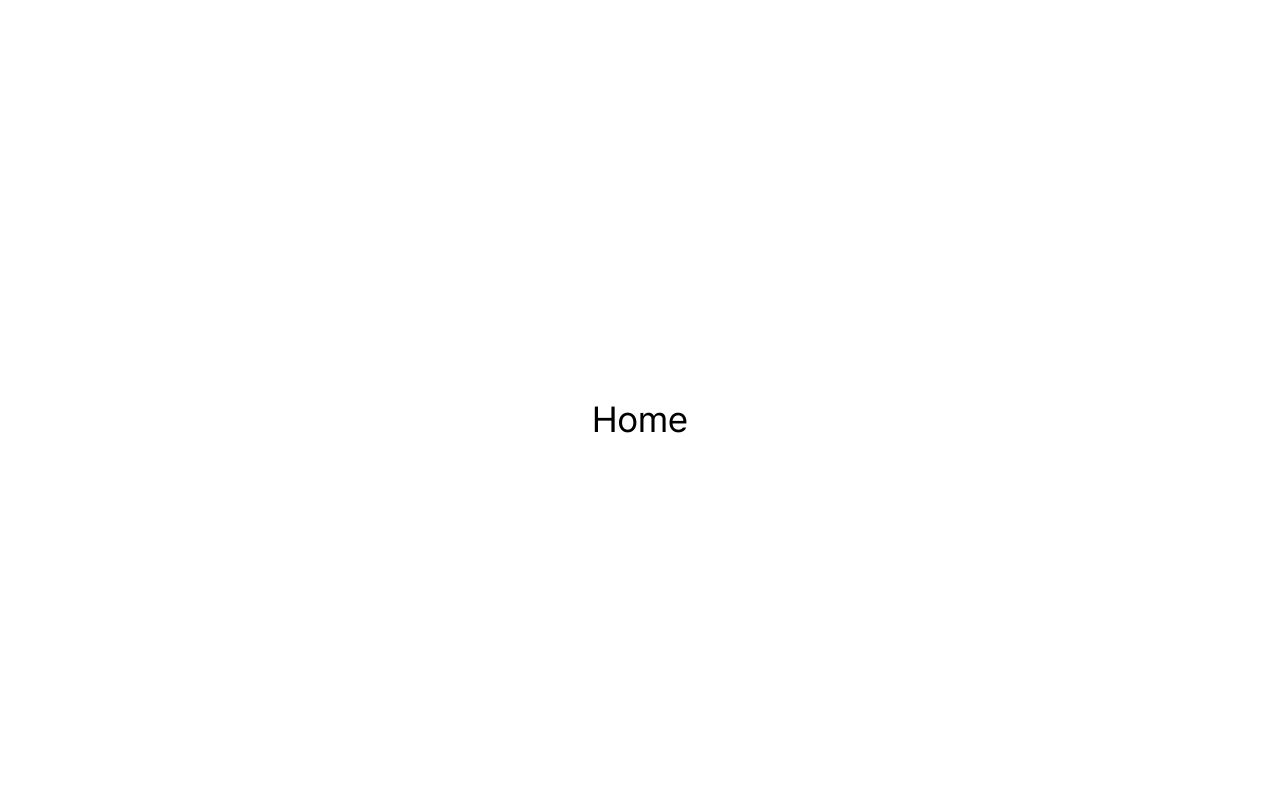
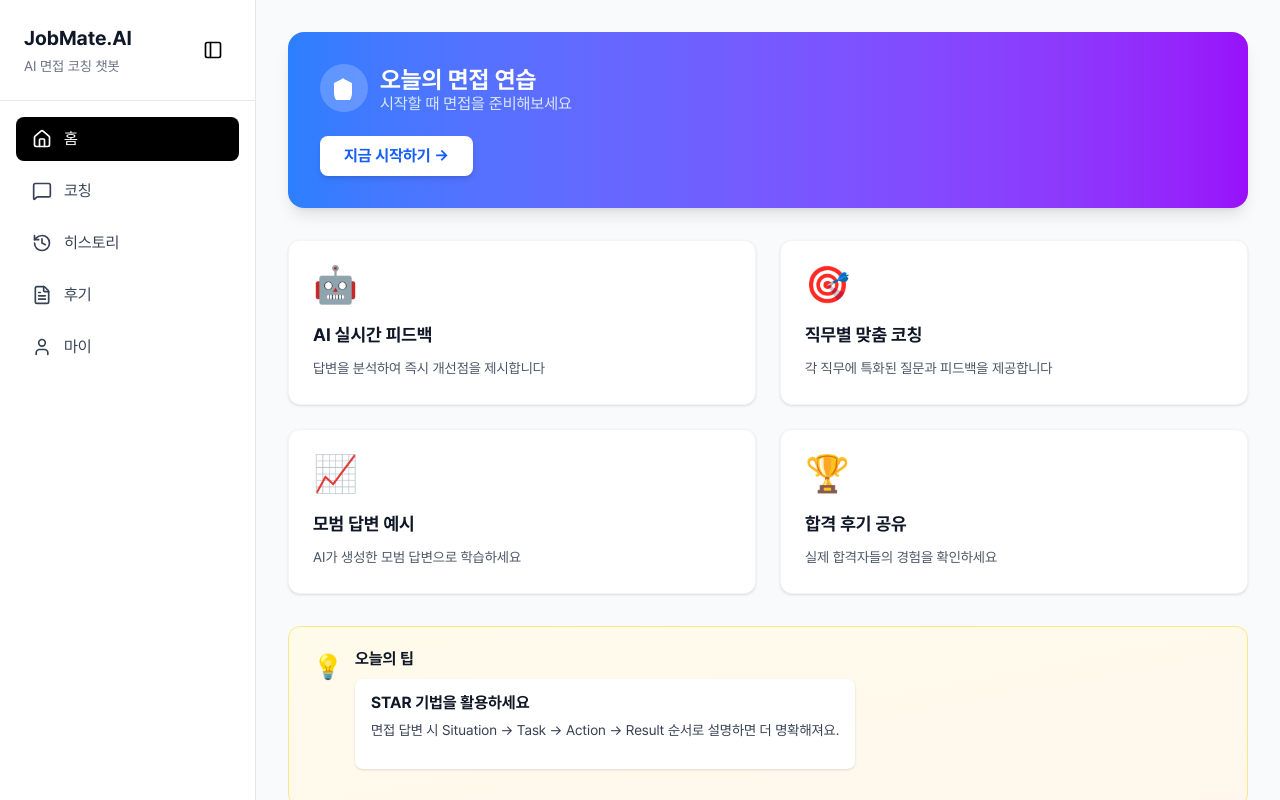
Before and after one commit to JobMate-team/jobmate-frontend, a React (Vite) app: page / in a window 1280 px wide. Built offline with nearby package versions, Linux system fonts and the light colour scheme.

Commit message:
[#5] feat: 홈 화면 PC 버전 사이드바 구현

```diff
--- a/index.html
+++ b/index.html
@@ -4,7 +4,7 @@
     <meta charset="UTF-8" />
     <link rel="icon" type="image/svg+xml" href="/Logo.svg" />
     <meta name="viewport" content="width=device-width, initial-scale=1.0" />
-    <title>jobmate</title>
+    <title>JobMate.AI</title>
   </head>
   <body>
     <div id="root"></div>
--- a/package.json
+++ b/package.json
@@ -16,6 +16,7 @@
     "@tanstack/react-query": "^5.90.7",
     "axios": "^1.13.2",
     "clsx": "^2.1.1",
+    "lucide-react": "^0.555.0",
     "react": "^19.1.1",
     "react-dom": "^19.1.1",
     "react-hot-toast": "^2.6.0",
--- /dev/null
+++ b/src/components/layouts/SideBar.tsx
@@ -0,0 +1,69 @@
+import clsx from 'clsx';
+import { Home, MessageSquare, History, FileText, User, Menu, PanelLeft } from 'lucide-react';
+import { useState } from 'react';
+
+const menuItems = [
+  { id: 'home', icon: Home, label: '홈' },
+  { id: 'tasks', icon: MessageSquare, label: '코칭' },
+  { id: 'missions', icon: History, label: '히스토리' },
+  { id: 'schedule', icon: FileText, label: '후기' },
+  { id: 'mypage', icon: User, label: '마이' },
+];
+
+const SideBar = () => {
+  const [activeMenu, setActiveMenu] = useState('home');
+  const [isSidebarOpen, setIsSidebarOpen] = useState(true);
+
+  return (
+    <aside
+      className={clsx(
+        'bg-white border-r border-gray-200 flex flex-col transition-all duration-300',
+        isSidebarOpen ? 'w-64' : 'w-20',
+      )}
+    >
+      {/* 상단 헤더 */}
+      <div className='p-6 border-b border-gray-200 flex items-center justify-between'>
+        {isSidebarOpen && (
+          <div>
+            <div className='flex flex-row gap-2'>
+              <h1 className='text-xl font-bold text-gray-900'>JobMate.AI</h1>
+            </div>
+
+            <p className='text-sm text-gray-500 mt-1'>AI 면접 코칭 챗봇</p>
+          </div>
+        )}
+
+        <button
+          onClick={() => setIsSidebarOpen((prev) => !prev)}
+          className='p-2 rounded-md hover:bg-gray-100'
+        >
+          {isSidebarOpen ? <PanelLeft size={20} /> : <Menu size={20} />}
+        </button>
+      </div>
+
+      {/* 메뉴 */}
+      <nav className='flex-1 p-4'>
+        {menuItems.map((item) => {
+          const Icon = item.icon;
+          const isActive = activeMenu === item.id;
+
+          return (
+            <button
+              key={item.id}
+              onClick={() => setActiveMenu(item.id)}
+              className={clsx(
+                'w-full flex items-center transition-colors mb-2 rounded-lg px-4 py-3 gap-3',
+                isActive ? 'bg-black text-white' : 'text-gray-700 hover:bg-gray-100',
+              )}
+            >
+              <Icon className='w-5 h-5 min-w-5' />
+              {isSidebarOpen && <span>{item.label}</span>}
+            </button>
+          );
+        })}
+      </nav>
+    </aside>
+  );
+};
+
+export default SideBar;
--- a/src/pages/Homepage.tsx
+++ b/src/pages/Homepage.tsx
@@ -1,5 +1,87 @@
-const Homepage = () => {
-  return <div className='text-4xl h-screen w-full text-center mt-100'>Home</div>;
+import SideBar from '@/components/layouts/SideBar';
+
+const HomePage = () => {
+  const features = [
+    {
+      icon: '🤖',
+      title: 'AI 실시간 피드백',
+      description: '답변을 분석하여 즉시 개선점을 제시합니다',
+    },
+    {
+      icon: '🎯',
+      title: '직무별 맞춤 코칭',
+      description: '각 직무에 특화된 질문과 피드백을 제공합니다',
+    },
+    {
+      icon: '📈',
+      title: '모범 답변 예시',
+      description: 'AI가 생성한 모범 답변으로 학습하세요',
+    },
+    {
+      icon: '🏆',
+      title: '합격 후기 공유',
+      description: '실제 합격자들의 경험을 확인하세요',
+    },
+  ];
+
+  return (
+    <div className='flex h-screen bg-gray-50'>
+      <SideBar />
+
+      {/* 메인 컨텐츠 */}
+      <main className='flex-1 overflow-auto'>
+        <div className='max-w-6xl mx-auto p-8'>
+          {/* 환영 카드 */}
+          <div className='bg-linear-to-r from-blue-500 to-purple-600 rounded-2xl p-8 text-white mb-8 shadow-lg'>
+            <div className='flex items-center gap-3 mb-6'>
+              <div className='w-12 h-12 bg-white/20 rounded-full flex items-center justify-center'>
+                <svg className='w-6 h-6' viewBox='0 0 24 24' fill='currentColor'>
+                  <path d='M12 2L2 7v10c0 5.55 3.84 10.74 9 12 5.16-1.26 9-6.45 9-12V7l-10-5z' />
+                </svg>
+              </div>
+              <div>
+                <h2 className='text-2xl font-bold'>오늘의 면접 연습</h2>
+                <p className='text-blue-100'>시작할 때 면접을 준비해보세요</p>
+              </div>
+            </div>
+            <button className='bg-white text-blue-600 font-semibold px-6 py-3 rounded-lg hover:bg-blue-50 transition-colors shadow-md'>
+              지금 시작하기 →
+            </button>
+          </div>
+
+          {/* 기능 카드 */}
+          <div className='grid grid-cols-2 gap-6 mb-8'>
+            {features.map((feature, index) => (
+              <div
+                key={index}
+                className='bg-white rounded-xl p-6 shadow-sm hover:shadow-md transition-shadow cursor-pointer border border-gray-100'
+              >
+                <div className='text-4xl mb-4'>{feature.icon}</div>
+                <h3 className='text-lg font-bold text-gray-900 mb-2'>{feature.title}</h3>
+                <p className='text-sm text-gray-600 leading-relaxed'>{feature.description}</p>
+              </div>
+            ))}
+          </div>
+
+          {/* 오늘의 팁 */}
+          <div className='bg-linear-to-br from-amber-50 to-orange-50 rounded-xl p-6 border border-amber-200'>
+            <div className='flex items-start gap-3'>
+              <span className='text-2xl'>💡</span>
+              <div>
+                <h3 className='font-bold text-gray-900 mb-3'>오늘의 팁</h3>
+                <div className='bg-white rounded-lg p-4 mb-3 shadow-sm'>
+                  <h4 className='font-semibold text-gray-900 mb-2'>STAR 기법을 활용하세요</h4>
+                  <p className='text-sm text-gray-700 leading-relaxed mb-3'>
+                    면접 답변 시 Situation → Task → Action → Result 순서로 설명하면 더 명확해져요.
+                  </p>
+                </div>
+              </div>
+            </div>
+          </div>
+        </div>
+      </main>
+    </div>
+  );
 };
 
-export default Homepage;
+export default HomePage;
--- a/src/pages/LoginPage.tsx
+++ b/src/pages/LoginPage.tsx
@@ -1,6 +1,6 @@
 import { KakaoIcon, LogoIcon } from '@/assets';
 import Button from '@/components/common/Button';
-import toast from 'react-hot-toast';
+import { showToast } from '@/utils/toast';
 import { useNavigate } from 'react-router-dom';
 
 const LoginPage = () => {
@@ -29,7 +29,7 @@ const LoginPage = () => {
             className='w-full bg-[#FEE500] font-medium'
             onClick={() => {
               navigate('/role');
-              toast.success('카카오 로그인 성공!');
+              showToast.success('카카오 로그인 성공!');
             }}
           >
             <KakaoIcon /> 카카오로 로그인
--- a/src/pages/SelectRolePage.tsx
+++ b/src/pages/SelectRolePage.tsx
@@ -11,7 +11,7 @@ import {
 } from 'react-icons/io';
 import { useState } from 'react';
 import clsx from 'clsx';
-import toast from 'react-hot-toast';
+import { showToast } from '@/utils/toast';
 
 const roleList = [
   { id: 1, icon: <IoMdPaper size={28} />, name: '기획' },
@@ -69,7 +69,7 @@ const SelectRolePage = () => {
             className='w-full bg-black text-white font-medium'
             onClick={() => {
               navigate('/');
-              toast.success('환영합니다!');
+              showToast.success('환영합니다!');
             }}
           >
             시작하기
```
Also changed, not shown: 1 other file (tests, documents, lock files or other folders).
